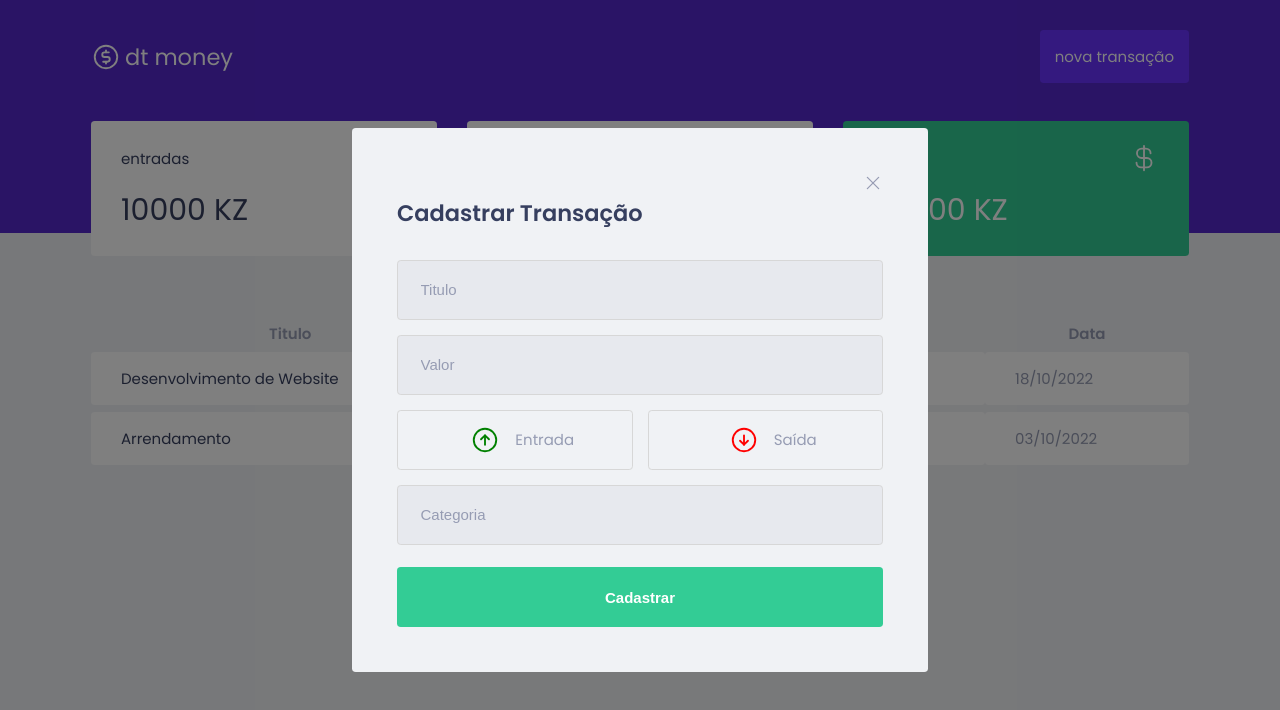
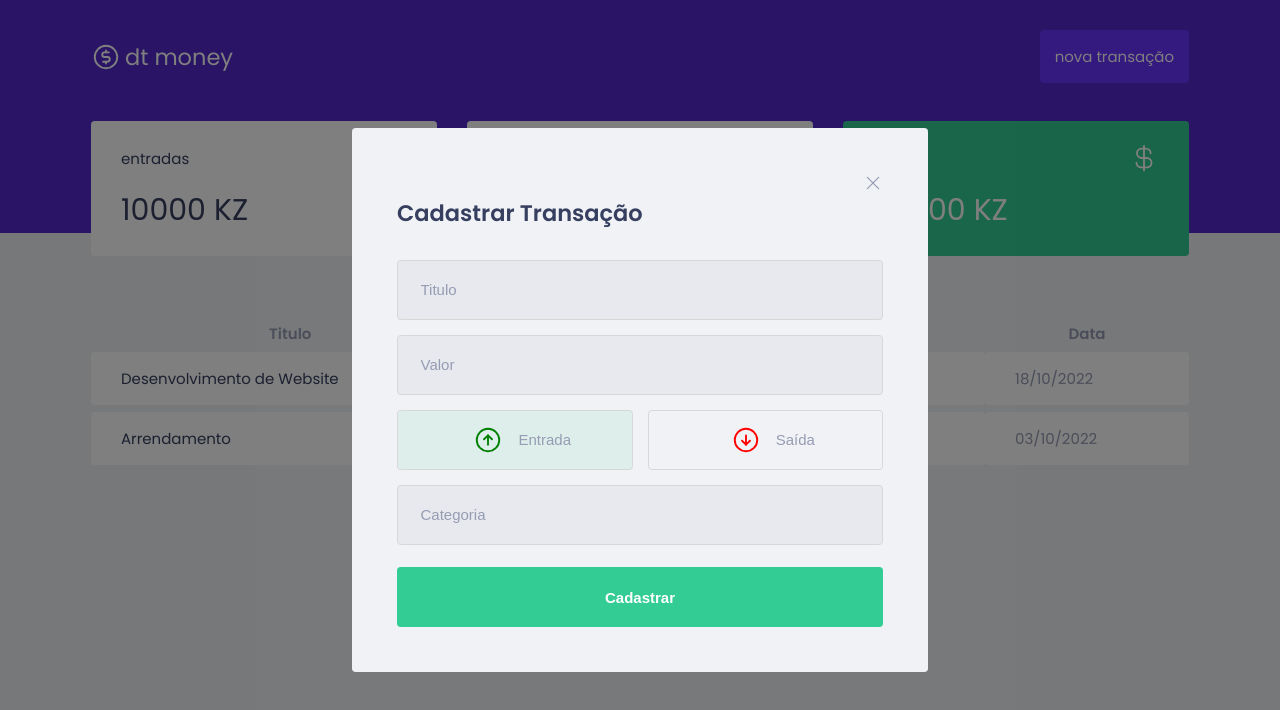
Before and after one commit to fcorreia18/dt-money, a React (Vite) app: page / in a window 1280 px wide. Both pictures are taken after a click on the button "nova transação". Shown: the top 710 px of the page. Built offline with nearby package versions, Linux system fonts and the light colour scheme; no server answers; what miragejs would draw is missing.

Commit message:
feat: RadioBox button color by user interaction

```diff
--- a/src/components/NewTransactionModal/index.tsx
+++ b/src/components/NewTransactionModal/index.tsx
@@ -1,6 +1,6 @@
 import React, { useState } from 'react';
 import ReactModal from 'react-modal';
-import { Container, TransactionTypeContainer } from './styles';
+import { Container, RadioBox, TransactionTypeContainer } from './styles';
 import { ArrowCircleDown, ArrowCircleUp, X } from 'phosphor-react';
 interface HandleModalActions {
     isOpen: boolean,
@@ -24,14 +24,24 @@ export const NewTransactionModal: React.FC<HandleModalActions> = ({ isOpen, onRe
                 <input type="text" placeholder='Titulo' />
                 <input type="number" placeholder='Valor' />
                 <TransactionTypeContainer>
-                    <span>
+                    <RadioBox
+                        isActive={ transactionType === "deposit"}
+                        activeColor="green"
+                        onClick={()=>setTransactionType("deposit")}
+                        type='button'
+                    >
                         <ArrowCircleUp width={30} height={30} style={{ color: "green" }} />
                         Entrada
-                    </span>
-                    <span>
+                    </RadioBox >
+                    <RadioBox
+                        isActive={transactionType === "withdraw"}
+                        activeColor="red"
+                        onClick={()=>setTransactionType("withdraw")}
+                        type='button'
+                    >
                         <ArrowCircleDown width={30} height={30} style={{ color: "red" }} />
                         Saída
-                    </span>
+                    </RadioBox >
                 </TransactionTypeContainer>
                 <input type="text" placeholder='Categoria' />
                 <button type="submit"> Cadastrar </button>
--- a/src/components/NewTransactionModal/styles.ts
+++ b/src/components/NewTransactionModal/styles.ts
@@ -1,5 +1,5 @@
 import styled from "styled-components";
-import { darken } from "polished";
+import { darken, transparentize } from "polished";
 
 export  const Container = styled.form`
     h2{
@@ -56,13 +56,24 @@ export const TransactionTypeContainer = styled.div`
     grid-template-columns:1fr 1fr;
     margin: 1rem 0;
     gap: 1rem;
+`;
 
-    & span{
+
+interface ButtonProps{
+    isActive:boolean;
+    activeColor:"red"|"green"
+}
+
+const colors={
+    red:"#E52E4D",
+    green:"#33CC95",
+}
+export const RadioBox = styled.button<ButtonProps>`
     border:1px solid #d7d7d7;
     height: 4rem;
     border-radius:0.25rem;
 
-        background:transparent;
+    background:${({isActive, activeColor})=> isActive?transparentize(0.9,colors[activeColor]):"transparent"};
 
     display: flex;
     align-items:center;
@@ -79,5 +90,4 @@ export const TransactionTypeContainer = styled.div`
     & svg{
         margin: 0 1rem;
     }
-    }
-`;
+`
```
Lines whose indentation alone changed are shown as unchanged.
